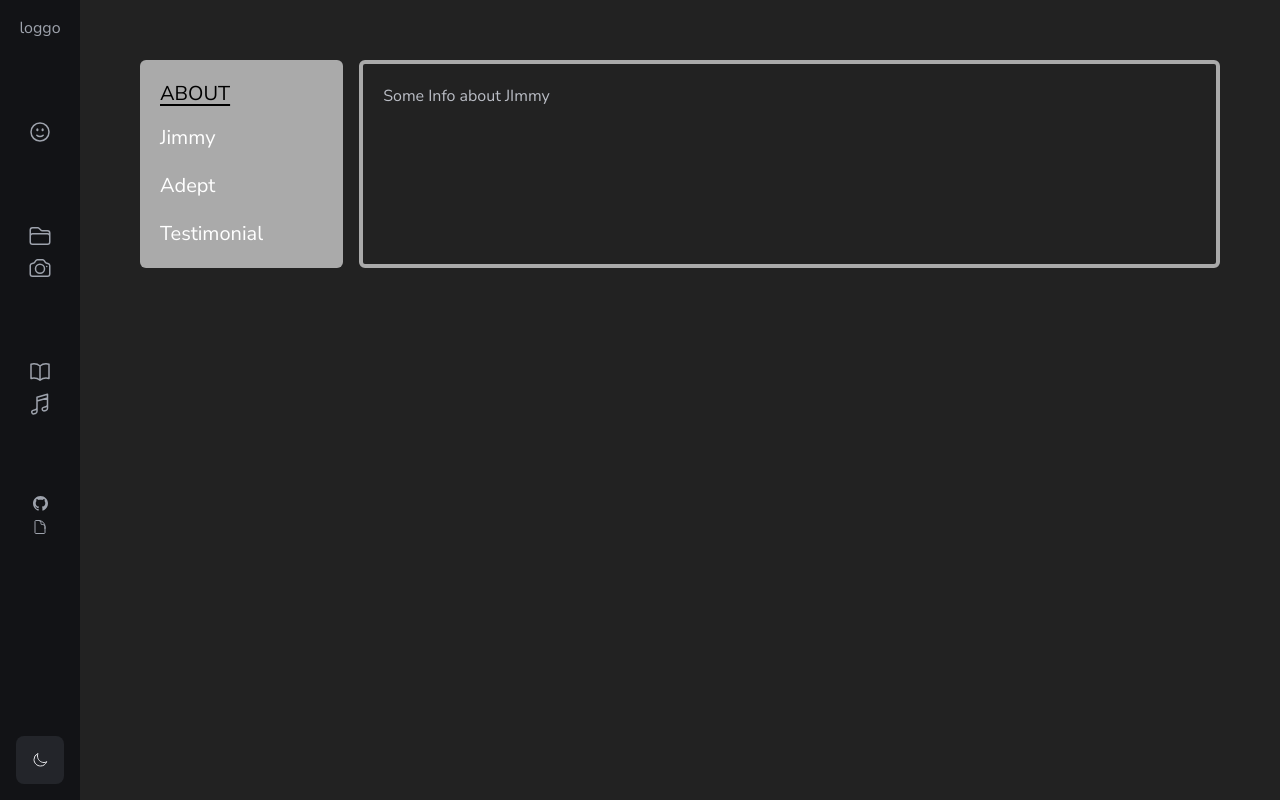
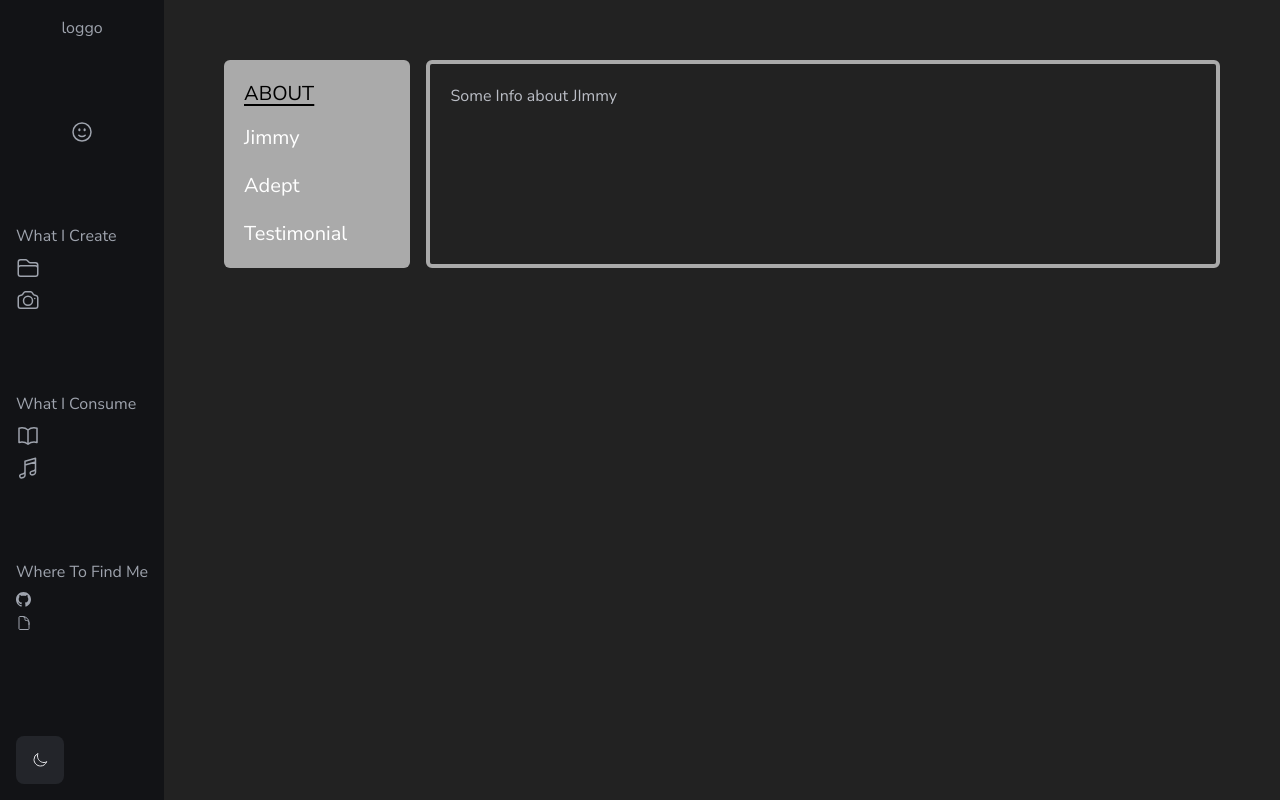
Before and after one commit to wongprom/test-next-13, a Next.js app: page /about/jimmy in a window 1280 px wide. Built offline with nearby package versions, Linux system fonts and the light colour scheme.

Commit message:
#4 Sidebar.tsx WIP,add text above folder
Add text above some folders and only display on XL screens.

```diff
--- a/components/Sidebar.tsx
+++ b/components/Sidebar.tsx
@@ -38,7 +38,9 @@ const Sidebar = () => {
             <FaceSmileIcon className="h-6 w-6" />
           </Link>
         </div>
-        <div className="flex flex-col items-center space-y-2">
+
+        <div className="flex flex-col items-center xl:items-start space-y-2">
+          <p className="hidden xl:block capitalize">what i create</p>
           <Link
             href={'/projects'}
             className={`${
@@ -51,7 +53,8 @@ const Sidebar = () => {
             <CameraIcon className="h-6 w-6" />
           </Link>
         </div>
-        <div className="flex flex-col items-center space-y-2">
+        <div className="flex flex-col items-center xl:items-start space-y-2">
+          <p className="hidden xl:block capitalize">what i consume</p>
           <Link href={'/'} className="cursor-pointer">
             <BookOpenIcon className="h-6 w-6" />
           </Link>
@@ -59,7 +62,8 @@ const Sidebar = () => {
             <MusicalNoteIcon className="h-6 w-6" />
           </Link>
         </div>
-        <div className="flex flex-col items-center space-y-2">
+        <div className="flex flex-col items-center xl:items-start space-y-2">
+          <p className="hidden xl:block capitalize">where to find me</p>
           <Link href={'/'} className="cursor-pointer">
             <svg
               xmlns="http://www.w3.org/2000/svg"
```
